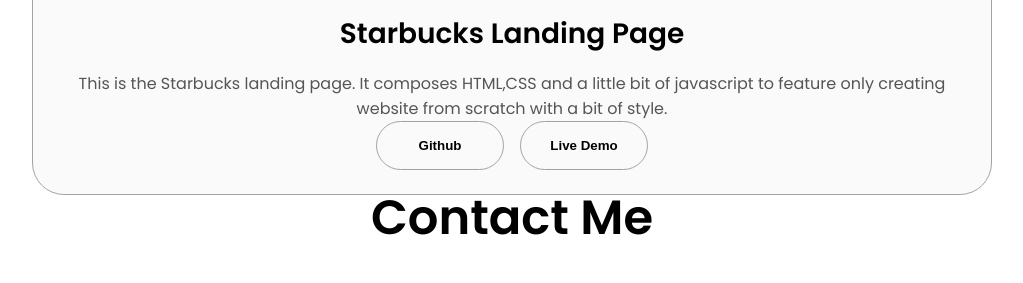
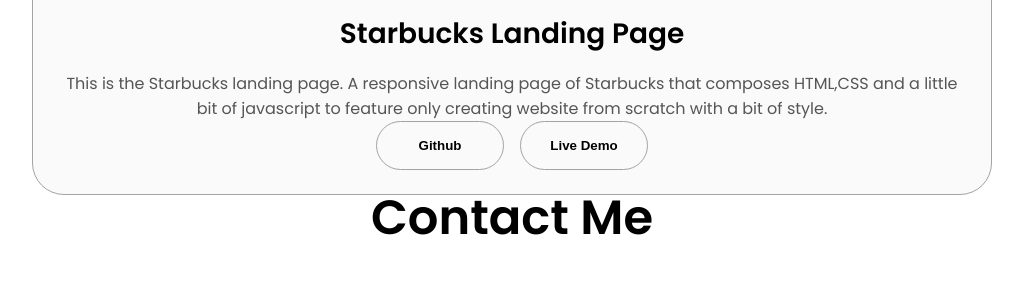
Before and after one commit to paulmnlnsn/JPM-portfolio-2024, a plain HTML site: page index.html in a window 1280 px wide. Shown: the part 3290-3573 px from the top of the page, without its empty margins (128-1151 px from the left). Drawn offline with Linux system fonts and the light colour scheme.

Commit message:
update 3rd project

```diff
--- a/index.html
+++ b/index.html
@@ -307,8 +307,9 @@
                         />
                     </div>
                     <h2 class="experience-sub-title project-title">Starbucks Landing Page</h2>
-                    <p>This is the Starbucks landing page. It composes HTML,CSS and a little bit of javascript
-                        to feature only creating website from scratch with a bit of style.</p>
+                    <p>This is the Starbucks landing page. A responsive landing page of Starbucks that composes
+                        HTML,CSS and a little bit of javascript to feature only creating website from scratch with
+                        a bit of style.</p>
                     <div class="btn-container">
                         <button
                             class="btn btn-color-2 project-btn"
```
